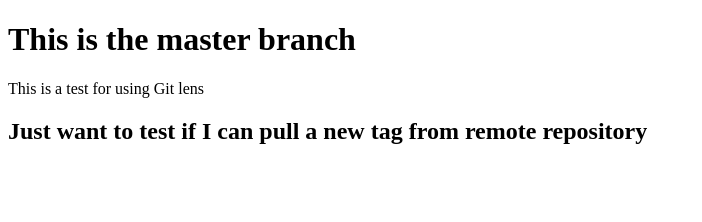
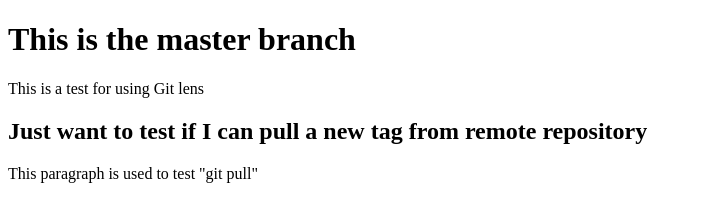
Before and after one commit to FgSurewin/gitTest, a plain HTML site: page index.html in a window 1280 px wide. Shown: the whole page, without its empty margins (0-702 px from the left). Drawn offline with Linux system fonts and the light colour scheme.

Commit message:
Update index.html

```diff
--- a/index.html
+++ b/index.html
@@ -9,5 +9,6 @@
 		<h1>This is the master branch</h1>
 		<p>This is a test for using Git lens</p>
 		<h2>Just want to test if I can pull a new tag from remote repository</h2>
+		<p>This paragraph is used to test "git pull"</p>
 	</body>
 </html>
```
